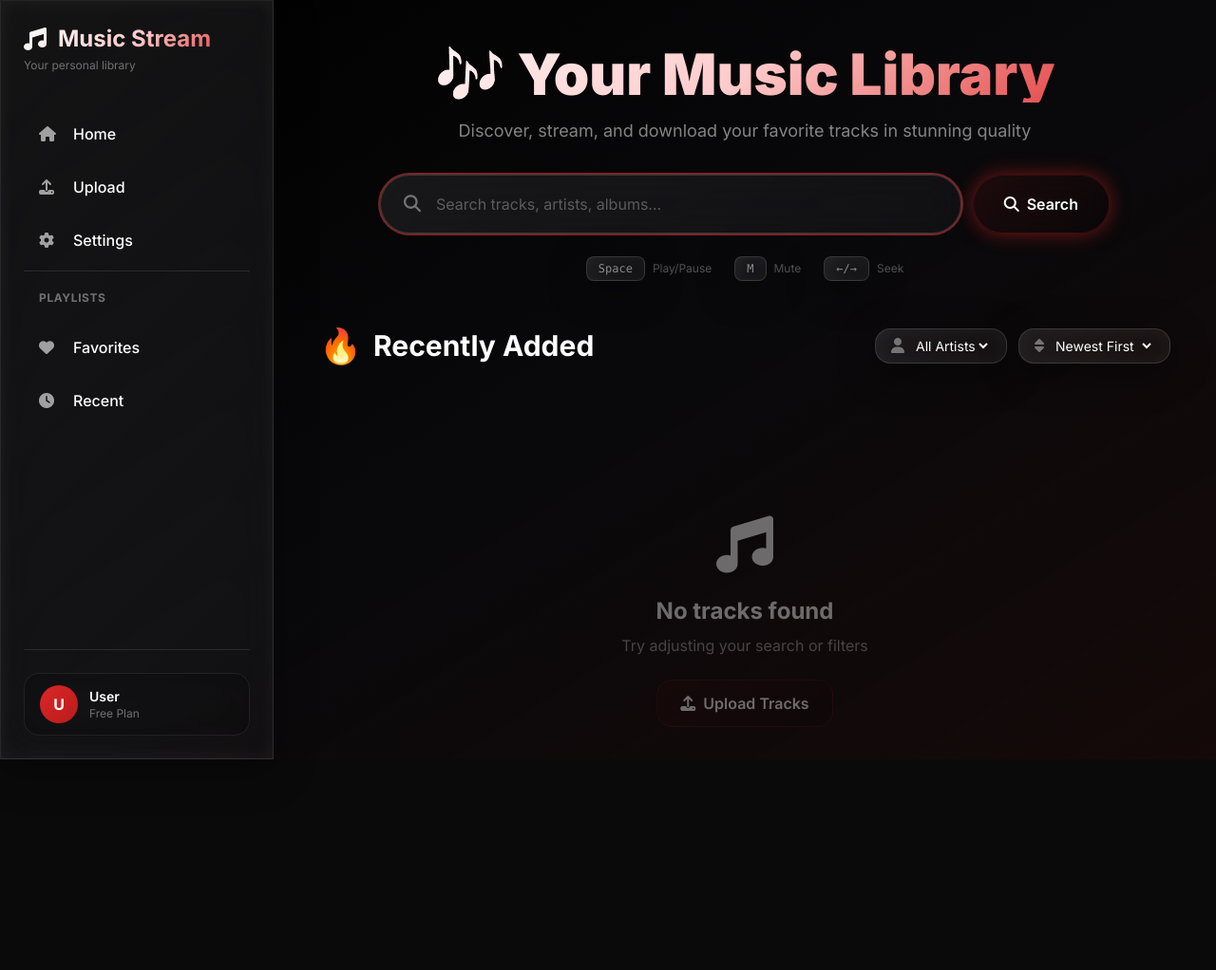
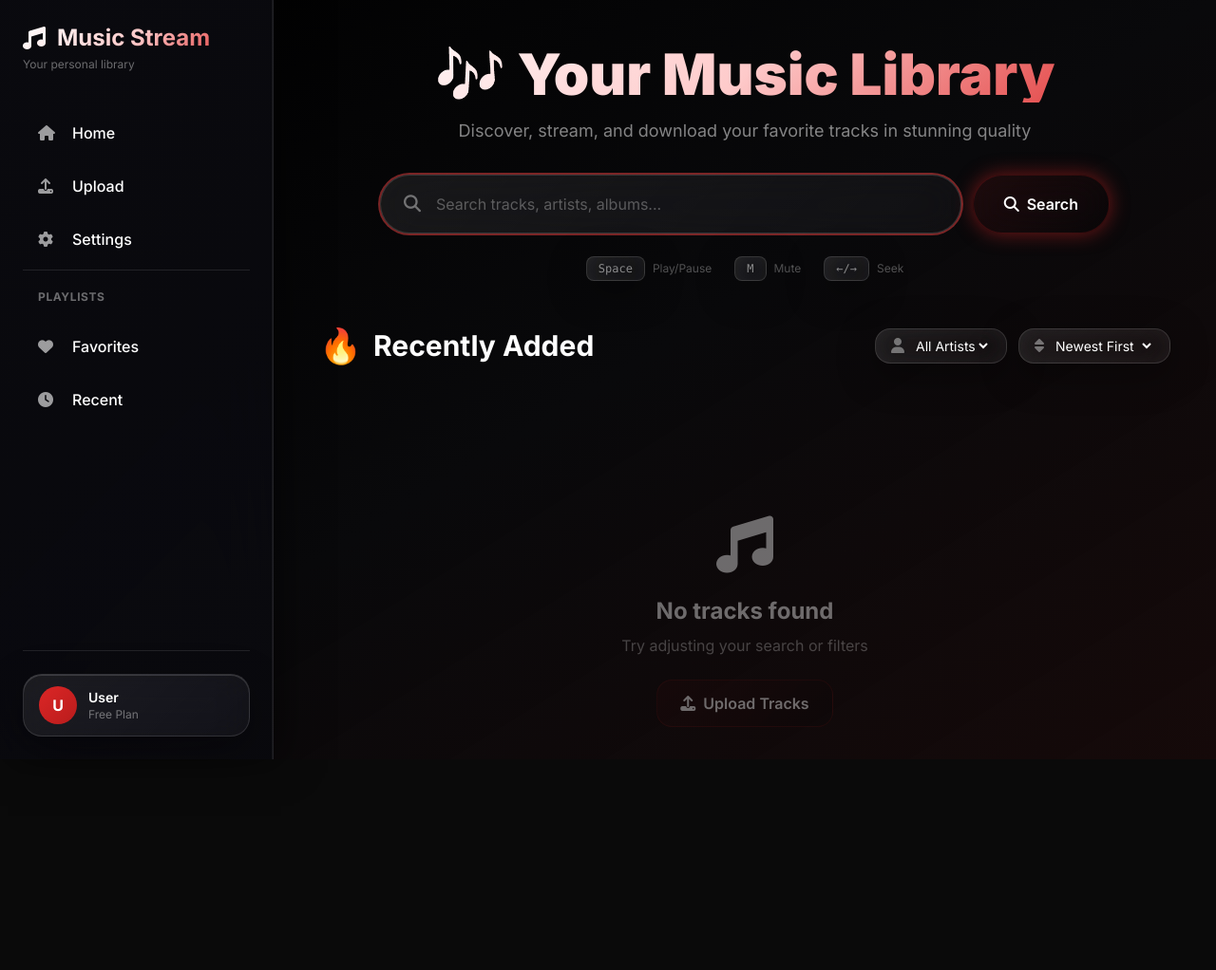
Before and after one commit to vitorpixel-6436/music-stream-app, a Django app: page / in a window 1280 px wide. Shown: the whole page at 95% size. Run offline with Django 5.2, Linux system fonts and the light colour scheme; data that the repository does not hold is empty; some libraries are stand-ins or nearby versions.

Commit message:
feat: integrate Liquid Glass CSS into base template - Stage 1.1

```diff
--- a/music/templates/music/base.html
+++ b/music/templates/music/base.html
@@ -39,6 +39,9 @@
     <!-- Custom Styles -->
     <link rel="stylesheet" href="{% static 'music/css/style.css' %}">
 
+    <!-- NEW: Liquid Glass Effects (Apple-style) -->
+    <link rel="stylesheet" href="{% static 'css/glass-liquid.css' %}">
+
     <style>
         body {
             font-family: 'Inter', -apple-system, BlinkMacSystemFont, 'Segoe UI', Roboto, sans-serif;
@@ -60,8 +63,8 @@
     <!-- Noise Texture Overlay -->
     <div class="fixed inset-0 opacity-[0.015] pointer-events-none -z-10 noise-texture"></div>
 
-    <!-- Sidebar Navigation -->
-    <aside id="sidebar" class="fixed left-0 top-0 bottom-0 w-72 glass border-r border-white/10 z-40 transform transition-transform duration-500 lg:translate-x-0 -translate-x-full">
+    <!-- Sidebar Navigation with Liquid Glass -->
+    <aside id="sidebar" class="fixed left-0 top-0 bottom-0 w-72 glass-sidebar border-r border-white/10 z-40 transform transition-transform duration-500 lg:translate-x-0 -translate-x-full">
         <div class="flex flex-col h-full p-6">
 
             <!-- Logo -->
@@ -109,7 +112,7 @@
 
             <!-- User Profile (if needed) -->
             <div class="mt-auto pt-6 border-t border-white/10">
-                <div class="glass-dark px-4 py-3 rounded-2xl flex items-center gap-3">
+                <div class="glass-layer-2 glass-radius-lg px-4 py-3 flex items-center gap-3">
                     <div class="w-10 h-10 rounded-full bg-gradient-to-br from-red-600 to-red-700 flex items-center justify-center font-bold">
                         U
                     </div>
@@ -122,19 +125,19 @@
         </div>
     </aside>
 
-    <!-- Mobile Menu Toggle -->
-    <button id="menu-toggle" class="lg:hidden fixed top-6 left-6 z-50 glass w-12 h-12 rounded-full flex items-center justify-center">
+    <!-- Mobile Menu Toggle with Liquid Glass -->
+    <button id="menu-toggle" class="lg:hidden fixed top-6 left-6 z-50 glass-layer-3 glass-radius-xl glass-pressable w-12 h-12 flex items-center justify-center">
         <i class="fas fa-bars text-white"></i>
     </button>
 
     <!-- Main Content Area -->
     <main class="lg:ml-72 min-h-screen relative z-10">
 
-        <!-- Messages/Notifications -->
+        <!-- Messages/Notifications with Frosted Glass -->
         {% if messages %}
         <div class="fixed top-6 right-6 z-50 space-y-3 max-w-md">
             {% for message in messages %}
-            <div class="glass slide-down px-6 py-4 rounded-2xl flex items-center gap-4 shadow-2xl">
+            <div class="glass-frosted-light glass-radius-lg glass-fade-in px-6 py-4 flex items-center gap-4 shadow-2xl">
                 <div class="w-2 h-2 rounded-full {% if message.tags == 'success' %}bg-green-500{% elif message.tags == 'error' %}bg-red-500{% else %}bg-blue-500{% endif %} pulse-glow"></div>
                 <p class="flex-1 text-sm font-medium">{{ message }}</p>
                 <button onclick="this.parentElement.remove()" class="text-white/40 hover:text-white transition-colors">
@@ -186,9 +189,9 @@
         }
     </script>
 
-        <!-- Mini Player (Global) -->
+        <!-- Mini Player (Global) with Liquid Glass -->
     {% if request.session.current_track_id %}
-    <div id="mini-player" class="mini-player hidden">
+    <div id="mini-player" class="mini-player hidden glass-floating glass-radius-2xl glass-red-tint glass-edge-light">
         <div class="flex items-center gap-4">
             <!-- Album Art -->
             <div class="mini-player-album">
```
